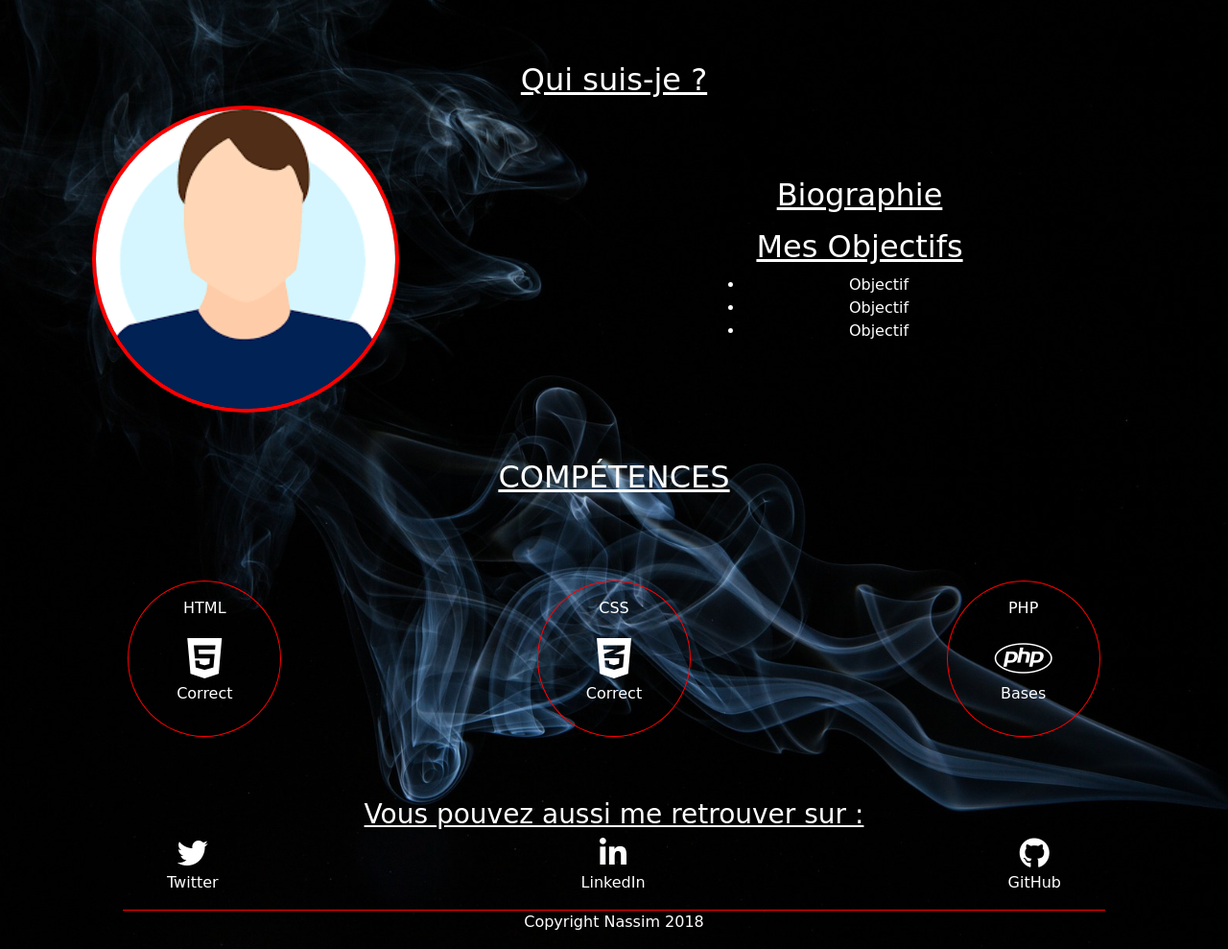
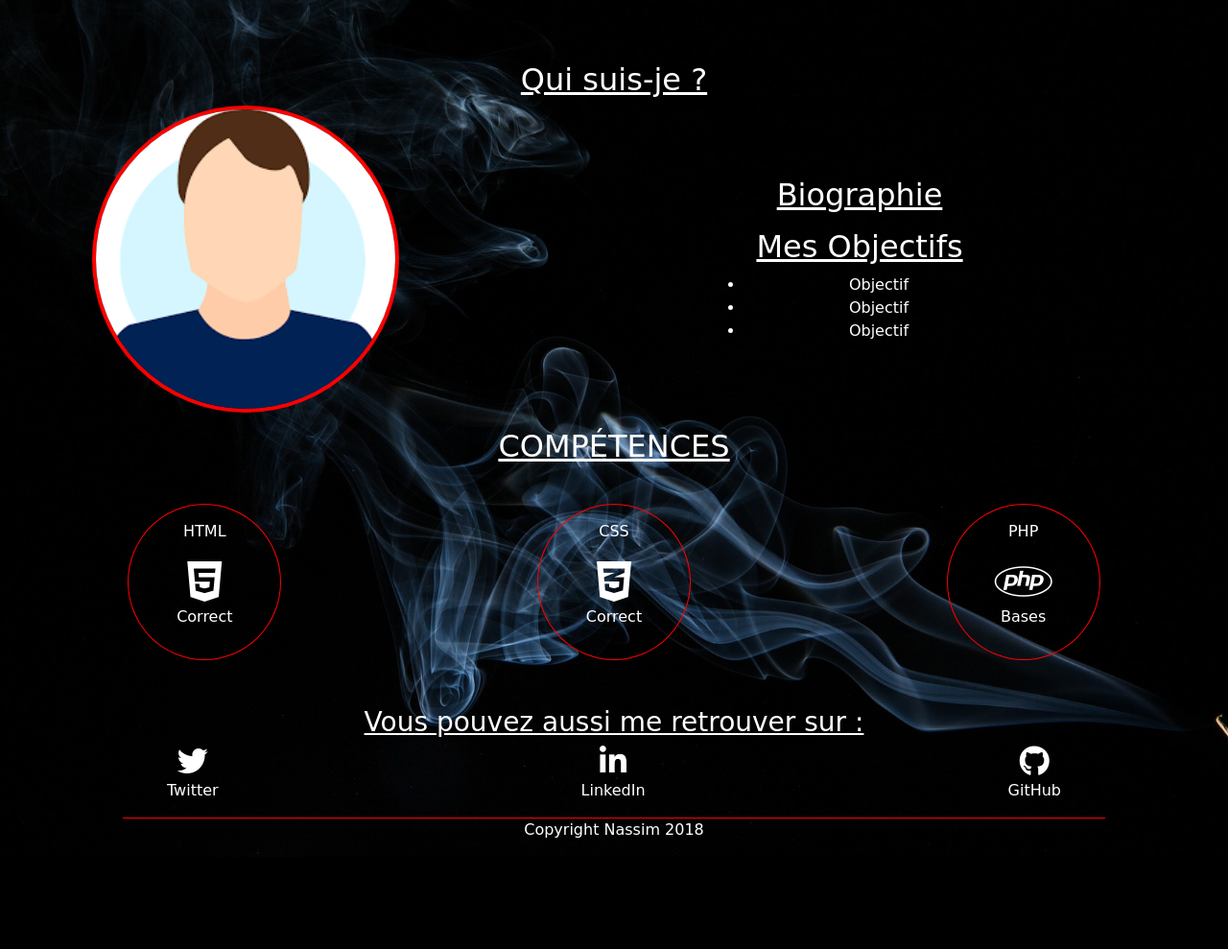
Before and after one commit to Nass9696/Portfolio, a PHP site: page /PageProfil.php in a window 1280 px wide. Shown: the part 48-1037 px from the top of the page at 96% size. After the commit the page ends 938 px from the top, so only its background shows below. Run offline with PHP 8.4, Linux system fonts and the light colour scheme; data that the repository does not hold is empty; some libraries are stand-ins or nearby versions; some web fonts are replaced.

Commit message:
Modification du responsive

```diff
--- a/PageProfil.php
+++ b/PageProfil.php
@@ -97,9 +97,9 @@ $biographie = getBio($db);
       </article>
     </article>
   </section>
-  <section class = "SectionTextCompetence flex column alignItemCenter textAlignC marginT">
-      <h2 class = "Fullwidth underline padding">COMPÉTENCES</h2>
-    <article class = "ArticleCompetence mt-5 mb-5  flex column alignItemCenter justifyCenter spaceAround">
+  <section class = "flex column alignItemCenter textAlignC marginT">
+      <h2 class = "Fullwidth underline">COMPÉTENCES</h2>
+    <article class = "ArticleCompetence flex column alignItemCenter justifyCenter spaceAround">
       <div class = "HTML styleLien">
         <p>HTML</p>
         <i class="fab fa-html5 fa-3x  textAlignC"></i>
--- a/css/main.css
+++ b/css/main.css
@@ -386,6 +386,7 @@ a {
 .HTML, .CSS, .PHP {
   width: 10em;
 }
+
 /************MAIN**********/
 
 /************FOOTER**********/
@@ -443,6 +444,18 @@ a {
 /**********************************************************************/
 /***************************|END CONTACT.HTML|***************************/
 /**********************************************************************/
+/***************************====START MOBIL====***************************/
+@media screen and (min-width: 300px){
+  /***************************START MEDIA QUERY PROFIL.HTML**************************/
+  .ArticleCompetence {
+    height: 35em;
+    flex-direction: column;
+    align-content: space-around;
+    align-items: center;
+  }
+  /***************************END MEDIA QUERY PROFIL.HTML**************************/
+}
+/***************************====END MOBIL====***************************/
 
 /***************************====START TOUCHPAD====***************************/
 @media screen and (min-width: 500px) {
@@ -472,10 +485,13 @@ footer {
 /************MAIN**********/
 
 .ArticleCompetence {
+  height: auto;
   width: 100%;
   flex-direction: row;
-  flex-wrap: wrap;
+  justify-content: space-around;
   align-items: center;
+  margin-top: 2em;
+  margin-bottom: 2em;
 }
 
 .ArticlePageProfil {
@@ -547,10 +563,11 @@ footer {
 }
 
 .ArticleCompetence {
-  display: flex;
   width: 100%;
   flex-direction: row;
   align-items: center;
+  margin-top: 2em;
+  margin-bottom: 2em;
 }
 
 .ArticlePageProfil {
```
